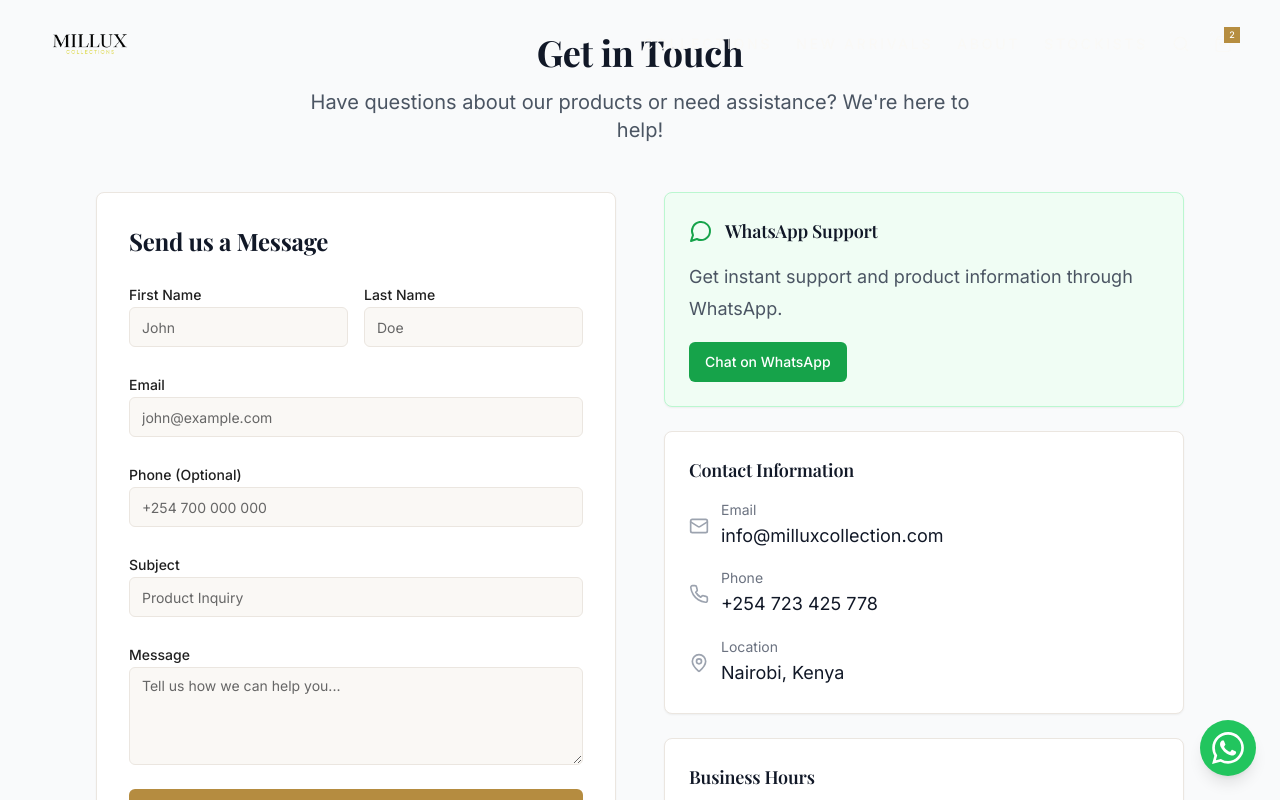
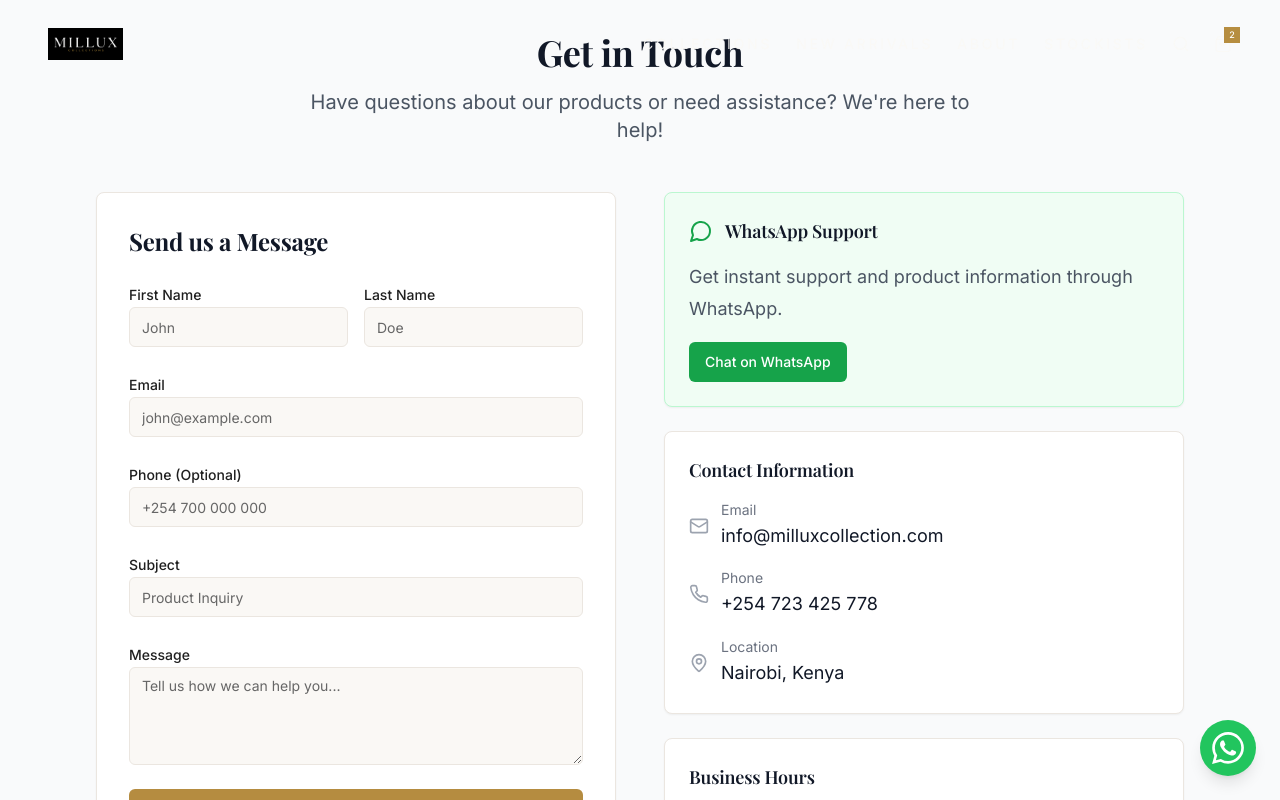
Before and after one commit to antoniodemax/millux-bag-boutique, a React (Vite) app: page /contact in a window 1280 px wide. Shown: the top 800 px of the page. Built offline with nearby package versions, Linux system fonts and the light colour scheme.

Commit message:
implemented new millux logo

```diff
--- a/src/components/PremiumNavbar.tsx
+++ b/src/components/PremiumNavbar.tsx
@@ -26,7 +26,7 @@ const PremiumNavbar = () => {
             className="block md:hidden"
           >
             <motion.img
-              src="/images/millux.png"
+              src="/images/milluxlogo.png"
               alt="Millux Collections"
               className="h-[24px] w-auto"
             />
@@ -38,10 +38,9 @@ const PremiumNavbar = () => {
             className="hidden md:block"
           >
             <motion.img
-              src="/images/millux.png"
+              src="/images/milluxlogo.png"
               alt="Millux Collections"
-              className="h-[28px] w-auto"
-              style={{ filter: 'brightness(1.7) sepia(0.15) hue-rotate(15deg)' }}
+              className="h-[32px] w-auto"
             />
           </Link>
         </div>
```
Also changed, not shown: public/images/milluxlogo.png (added).
